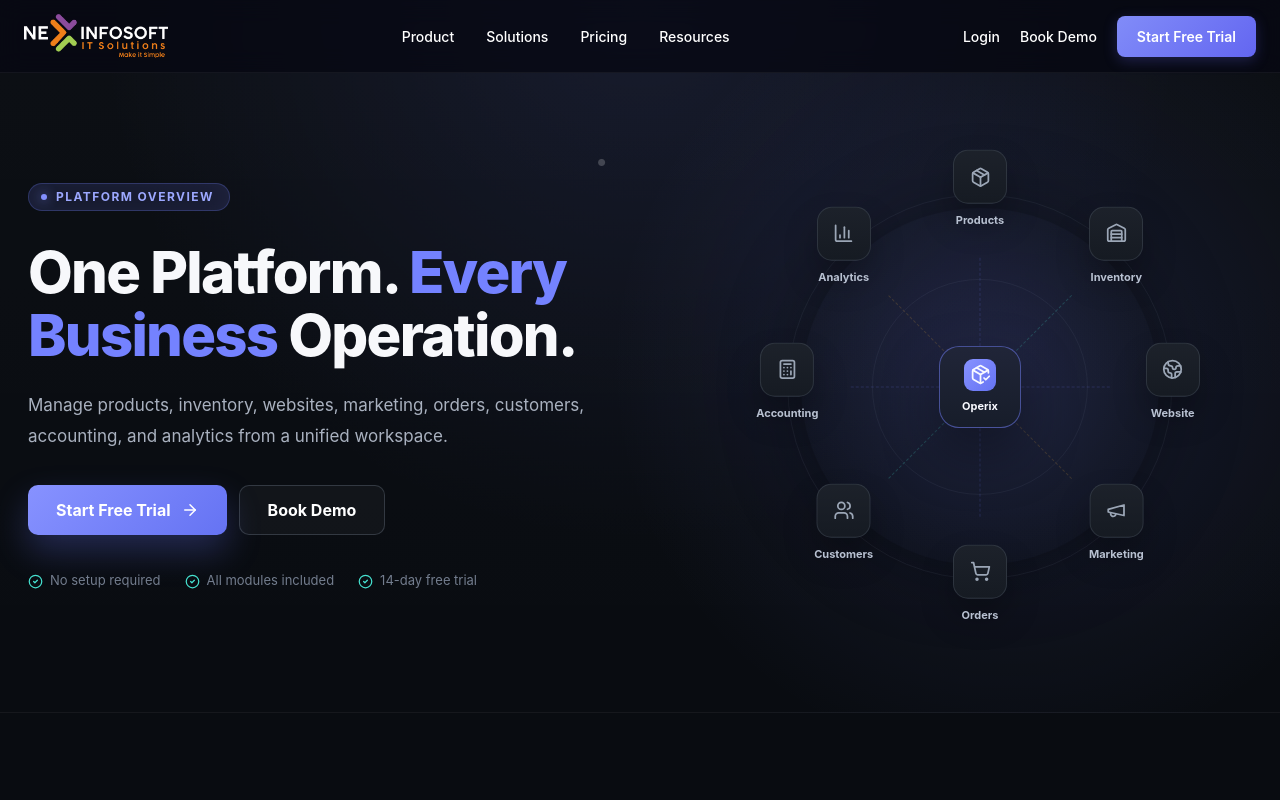
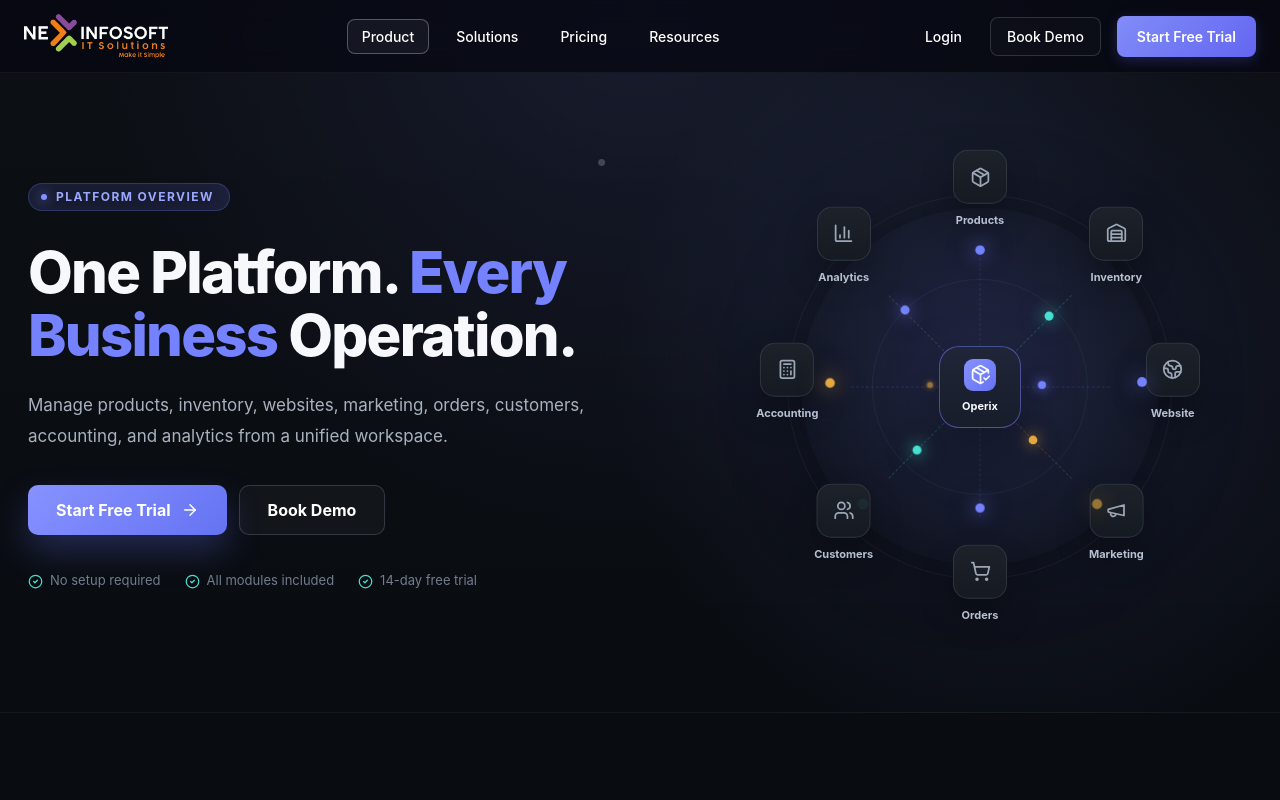
Before and after one commit to himanshu0633/Operix-frontend, a Next.js app: page /product in a window 1280 px wide. Shown: the top 800 px of the page. Built offline with nearby package versions, Linux system fonts and the light colour scheme.

Commit message:
Platform Overview

```diff
--- a/src/app/landing/components/Header.css
+++ b/src/app/landing/components/Header.css
@@ -44,33 +44,65 @@
 .lp-nav {
   display: flex;
   align-items: center;
-  gap: 32px;
+  gap: 12px;
 }
 
 .nav-link {
   font-size: 14px;
   font-weight: 500;
   color: var(--lp-text-secondary);
+  border: 1px solid transparent;
+  padding: 6px 14px;
+  border-radius: 8px;
+  transition: all 0.2s ease-in-out;
 }
 
-.nav-link:hover {
+.nav-link:hover,
+.nav-link.active {
   color: var(--lp-text-primary);
+  border-color: rgba(255, 255, 255, 0.28);
+  background-color: rgba(255, 255, 255, 0.05);
 }
 
 .header-actions {
   display: flex;
   align-items: center;
-  gap: 20px;
+  gap: 16px;
 }
 
 .btn-link {
   font-size: 14px;
   font-weight: 500;
   color: var(--lp-text-secondary);
+  padding: 6px 12px;
+  transition: all 0.2s ease-in-out;
 }
 
 .btn-link:hover {
   color: var(--lp-text-primary);
+}
+
+.btn-outline-header {
+  border: 1px solid rgba(255, 255, 255, 0.15);
+  padding: 8px 16px;
+  border-radius: 8px;
+  background: rgba(255, 255, 255, 0.02);
+  transition: all 0.2s ease-in-out;
+}
+
+.btn-outline-header:hover {
+  border-color: rgba(255, 255, 255, 0.85);
+  background: rgba(255, 255, 255, 0.08);
+  color: var(--lp-text-primary);
+  box-shadow: 0 4px 12px rgba(255, 255, 255, 0.05);
+}
+
+.header-actions .btn-primary {
+  transition: all 0.2s ease-in-out;
+}
+
+.header-actions .btn-primary:hover {
+  box-shadow: 0 6px 20px rgba(99, 102, 241, 0.45), 0 0 15px rgba(99, 102, 241, 0.25);
 }
 
 @media (max-width: 768px) {
--- a/src/app/landing/components/Header.tsx
+++ b/src/app/landing/components/Header.tsx
@@ -1,9 +1,14 @@
+"use client";
+
 import Link from "next/link";
+import { usePathname } from "next/navigation";
 import "./Header.css";
 import { BRAND_NAME } from "../../config/branding";
 
 
 export default function Header() {
+  const pathname = usePathname();
+
   return (
     <header className="lp-header">
       <div className="lp-container header-inner">
@@ -20,15 +25,35 @@
         </Link>
 
         <nav className="lp-nav">
-          <Link href="/product" className="nav-link">Product</Link>
-          <Link href="/solutions" className="nav-link">Solutions</Link>
-          <Link href="/pricing" className="nav-link">Pricing</Link>
-          <Link href="/#resources" className="nav-link">Resources</Link>
+          <Link
+            href="/product"
+            className={`nav-link ${pathname === "/product" ? "active" : ""}`}
+          >
+            Product
+          </Link>
+          <Link
+            href="/solutions"
+            className={`nav-link ${pathname === "/solutions" ? "active" : ""}`}
+          >
+            Solutions
+          </Link>
+          <Link
+            href="/pricing"
+            className={`nav-link ${pathname === "/pricing" ? "active" : ""}`}
+          >
+            Pricing
+          </Link>
+          <Link
+            href="/#resources"
+            className={`nav-link ${pathname === "/#resources" || pathname?.endsWith("#resources") ? "active" : ""}`}
+          >
+            Resources
+          </Link>
         </nav>
 
         <div className="header-actions">
           <Link href="/admin/dashboard" className="btn-link">Login</Link>
-          <Link href="#book-demo" className="btn-link">Book Demo</Link>
+          <Link href="#book-demo" className="btn-link btn-outline-header">Book Demo</Link>
           <Link href="/admin/dashboard" className="btn-primary">
             Start Free Trial
           </Link>
--- a/src/app/product/page.tsx
+++ b/src/app/product/page.tsx
@@ -94,6 +94,17 @@
   { icon: BarChart3, label: "Analytics", className: "hero-node-analytics" },
 ];
 
+const heroDots = [
+  { className: "dot-products", tone: "blue" },
+  { className: "dot-inventory", tone: "teal" },
+  { className: "dot-website", tone: "blue" },
+  { className: "dot-marketing", tone: "amber" },
+  { className: "dot-orders", tone: "blue" },
+  { className: "dot-customers", tone: "teal" },
+  { className: "dot-accounting", tone: "amber" },
+  { className: "dot-analytics", tone: "blue" },
+];
+
 export default function ProductPage() {
   return (
     <div className="landing-page product-page">
@@ -139,6 +150,15 @@
                 <div className={`product-hero-node ${className}`} key={label}>
                   <span><Icon size={21} /></span>
                   <strong>{label}</strong>
+                </div>
+              ))}
+              {heroDots.map(({ className, tone }) => (
+                <div className={`visual-dot ${className} tone-${tone}`} key={className}>
+                  <span className="visual-particle visual-particle-one" />
+                  <span className="visual-particle visual-particle-two" />
+                  <span className="visual-particle visual-particle-three" />
+                  <span className="visual-particle visual-particle-four" />
+                  <span className="visual-particle visual-particle-five" />
                 </div>
               ))}
             </div>
--- a/src/app/product/product.css
+++ b/src/app/product/product.css
@@ -103,6 +103,7 @@
   gap: 10px;
   font-size: 16px;
   font-weight: 700;
+  transition: transform 0.2s ease, box-shadow 0.2s ease, border-color 0.2s ease, background 0.2s ease;
 }
 
 .product-primary-btn {
@@ -113,13 +114,20 @@
 
 .product-primary-btn:hover {
   transform: translateY(-2px);
-  box-shadow: 0 18px 42px rgba(101, 115, 243, 0.4);
+  box-shadow: 0 20px 48px rgba(101, 115, 243, 0.52), 0 0 30px rgba(135, 146, 255, 0.35);
 }
 
 .product-outline-btn {
   color: #f4f6fb;
   border: 1px solid rgba(148, 163, 184, 0.25);
   background: rgba(255, 255, 255, 0.035);
+}
+
+.product-outline-btn:hover {
+  transform: translateY(-2px);
+  border-color: rgba(255, 255, 255, 0.85);
+  background: rgba(255, 255, 255, 0.08);
+  box-shadow: 0 12px 28px rgba(255, 255, 255, 0.05);
 }
 
 .product-trust-row {
@@ -276,6 +284,202 @@
 .hero-node-customers { left: 21%; top: 79%; }
 .hero-node-accounting { left: 9%; top: 49%; }
 .hero-node-analytics { left: 21%; top: 20%; }
+
+/* Visual Dots (Glowing indicators on radial lines/orbits) */
+.visual-dot {
+  position: absolute;
+  inset: 0;
+  z-index: 5;
+  pointer-events: none;
+}
+
+.visual-particle {
+  position: absolute;
+  left: var(--dot-start-x);
+  top: var(--dot-start-y);
+  width: 8px;
+  height: 8px;
+  border-radius: 50%;
+  background-color: var(--dot-color);
+  opacity: 0;
+  transform: translate(-50%, -50%) scale(0.55);
+  box-shadow: 0 0 6px var(--dot-glow);
+  animation: dot-travel var(--dot-cycle, 12s) infinite linear;
+}
+
+.visual-particle-two {
+  animation-delay: var(--dot-step-one);
+}
+
+.visual-particle-three {
+  animation-delay: var(--dot-step-two);
+}
+
+.visual-particle-four {
+  animation-delay: var(--dot-step-three);
+}
+
+.visual-particle-five {
+  animation-delay: var(--dot-step-four);
+}
+
+.visual-dot.tone-blue {
+  --dot-color: #7482ff;
+  --dot-glow: rgba(116, 130, 255, 0.86);
+  --dot-glow-soft: rgba(116, 130, 255, 0.36);
+}
+
+.visual-dot.tone-teal {
+  --dot-color: #45e0cf;
+  --dot-glow: rgba(69, 224, 207, 0.86);
+  --dot-glow-soft: rgba(69, 224, 207, 0.36);
+}
+
+.visual-dot.tone-amber {
+  --dot-color: #e3a83f;
+  --dot-glow: rgba(227, 168, 63, 0.86);
+  --dot-glow-soft: rgba(227, 168, 63, 0.36);
+}
+
+@keyframes dot-travel {
+  0% {
+    left: var(--dot-start-x);
+    top: var(--dot-start-y);
+    opacity: 0;
+    transform: translate(-50%, -50%) scale(0.55);
+    box-shadow: 0 0 6px var(--dot-glow);
+  }
+  3% {
+    opacity: 1;
+  }
+  5% {
+    opacity: 1;
+    transform: translate(-50%, -50%) scale(1.08);
+    box-shadow: 0 0 12px var(--dot-glow), 0 0 24px var(--dot-glow-soft);
+  }
+  20% {
+    opacity: 1;
+    transform: translate(-50%, -50%) scale(1.2);
+    box-shadow: 0 0 16px var(--dot-glow), 0 0 34px var(--dot-glow-soft);
+  }
+  25% {
+    left: var(--dot-x);
+    top: var(--dot-y);
+    opacity: 1;
+    transform: translate(-50%, -50%) scale(1.22);
+    box-shadow: 0 0 16px var(--dot-glow), 0 0 34px var(--dot-glow-soft);
+  }
+  30% {
+    left: var(--dot-x);
+    top: var(--dot-y);
+    opacity: 0;
+    transform: translate(-50%, -50%) scale(1.35);
+    box-shadow: 0 0 20px var(--dot-glow), 0 0 44px var(--dot-glow-soft);
+  }
+  100% {
+    left: var(--dot-x);
+    top: var(--dot-y);
+    opacity: 0;
+    transform: translate(-50%, -50%) scale(1.35);
+    box-shadow: 0 0 20px var(--dot-glow), 0 0 44px var(--dot-glow-soft);
+  }
+}
+
+.dot-products {
+  --dot-start-x: 50%;
+  --dot-start-y: 41.3%;
+  --dot-x: 50%;
+  --dot-y: 13.8%;
+  --dot-cycle: 11.2s;
+  --dot-step-one: 2.24s;
+  --dot-step-two: 4.48s;
+  --dot-step-three: 6.72s;
+  --dot-step-four: 8.96s;
+}
+
+.dot-inventory {
+  --dot-start-x: 56.1%;
+  --dot-start-y: 43.8%;
+  --dot-x: 75%;
+  --dot-y: 24.1%;
+  --dot-cycle: 12.8s;
+  --dot-step-one: 2.56s;
+  --dot-step-two: 5.12s;
+  --dot-step-three: 7.68s;
+  --dot-step-four: 10.24s;
+}
+
+.dot-website {
+  --dot-start-x: 58.7%;
+  --dot-start-y: 49.8%;
+  --dot-x: 85.3%;
+  --dot-y: 49.1%;
+  --dot-cycle: 10.2s;
+  --dot-step-one: 2.04s;
+  --dot-step-two: 4.08s;
+  --dot-step-three: 6.12s;
+  --dot-step-four: 8.16s;
+}
+
+.dot-marketing {
+  --dot-start-x: 56.2%;
+  --dot-start-y: 56.2%;
+  --dot-x: 74.9%;
+  --dot-y: 74.9%;
+  --dot-cycle: 14s;
+  --dot-step-one: 2.8s;
+  --dot-step-two: 5.6s;
+  --dot-step-three: 8.4s;
+  --dot-step-four: 11.2s;
+}
+
+.dot-orders {
+  --dot-start-x: 50%;
+  --dot-start-y: 58.7%;
+  --dot-x: 50%;
+  --dot-y: 86.2%;
+  --dot-cycle: 11.8s;
+  --dot-step-one: 2.36s;
+  --dot-step-two: 4.72s;
+  --dot-step-three: 7.08s;
+  --dot-step-four: 9.44s;
+}
+
+.dot-customers {
+  --dot-start-x: 43.8%;
+  --dot-start-y: 56.2%;
+  --dot-x: 25.1%;
+  --dot-y: 74.9%;
+  --dot-cycle: 13.2s;
+  --dot-step-one: 2.64s;
+  --dot-step-two: 5.28s;
+  --dot-step-three: 7.92s;
+  --dot-step-four: 10.56s;
+}
+
+.dot-accounting {
+  --dot-start-x: 41.3%;
+  --dot-start-y: 49.8%;
+  --dot-x: 14.7%;
+  --dot-y: 49.1%;
+  --dot-cycle: 10.6s;
+  --dot-step-one: 2.12s;
+  --dot-step-two: 4.24s;
+  --dot-step-three: 6.36s;
+  --dot-step-four: 8.48s;
+}
+
+.dot-analytics {
+  --dot-start-x: 43.9%;
+  --dot-start-y: 43.8%;
+  --dot-x: 25%;
+  --dot-y: 24.1%;
+  --dot-cycle: 12.4s;
+  --dot-step-one: 2.48s;
+  --dot-step-two: 4.96s;
+  --dot-step-three: 7.44s;
+  --dot-step-four: 9.92s;
+}
 
 .product-section {
   padding: 82px 0;
```
